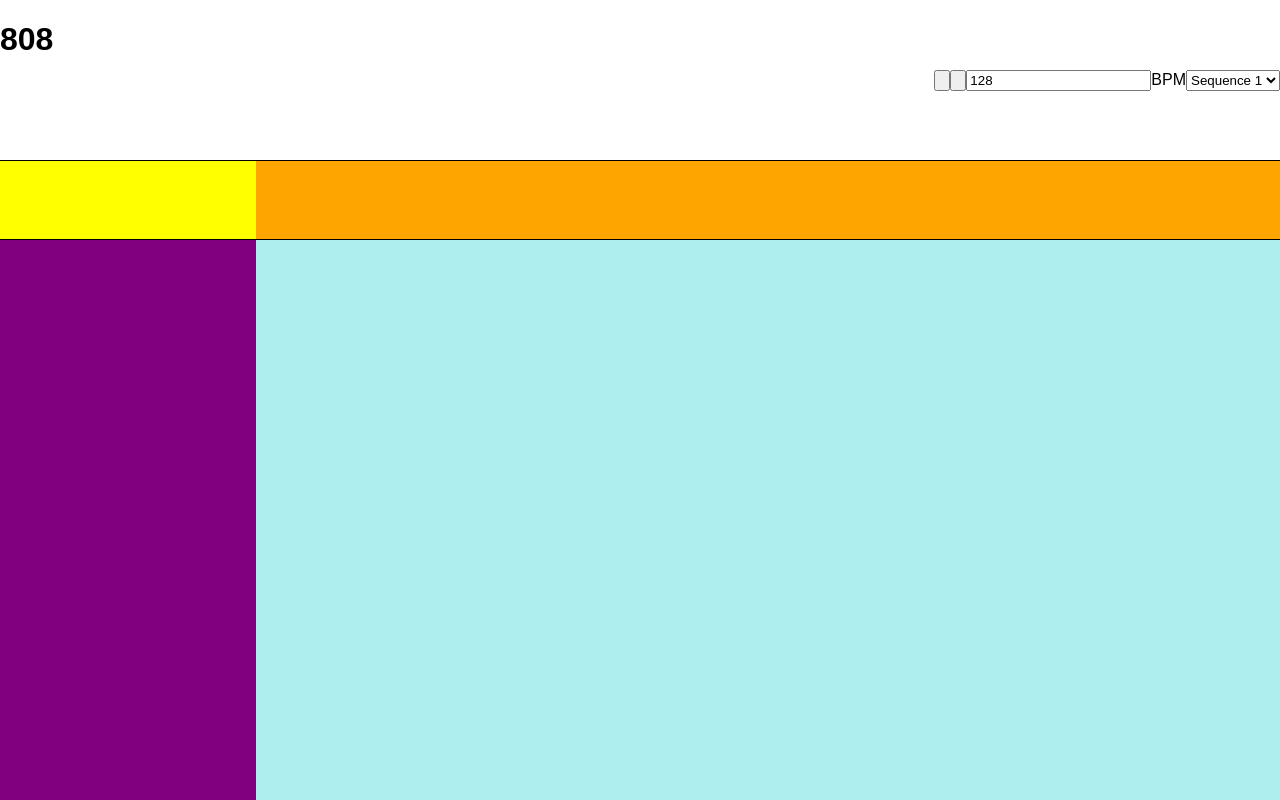
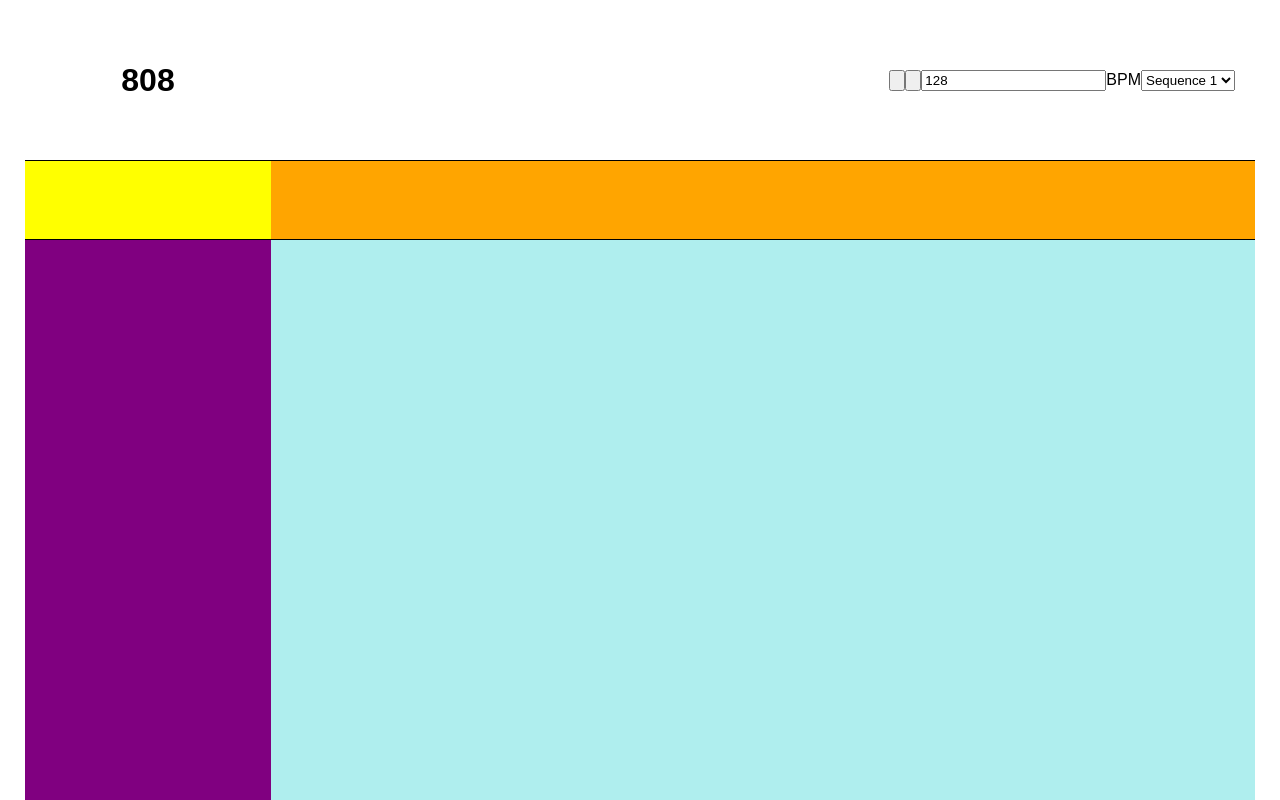
Before and after one commit to theerickramer/drum-machine, a React (Create React App) app: page / in a window 1280 px wide. Built offline with nearby package versions, Linux system fonts and the light colour scheme.

Commit message:
App & Header padding

```diff
--- a/src/App.css
+++ b/src/App.css
@@ -6,6 +6,7 @@ body,
 
 .drum-machine {
   display: grid;
+  padding: 0 25px;
   grid-template: 'name controls' 2fr 'space step-headers' 1fr 'instruments steps' 7fr / 1fr 4fr; }
   .drum-machine .instruments {
     grid-area: instruments;
--- a/src/App.scss
+++ b/src/App.scss
@@ -7,12 +7,12 @@ body,
 
 .drum-machine {
   display: grid;
+  padding: 0 25px;
   grid-template:
     'name controls' 2fr
     'space step-headers' 1fr
     'instruments steps' 7fr
     / 1fr 4fr;
-
   .instruments {
     grid-area: instruments;
     background: purple;
--- a/src/Header.css
+++ b/src/Header.css
@@ -1,11 +1,15 @@
 .name {
-  grid-area: name; }
+  grid-area: name;
+  display: flex;
+  align-items: center;
+  justify-content: center; }
 
 .controls {
   grid-area: controls;
   display: flex;
   justify-content: flex-end;
-  align-self: center; }
+  align-self: center;
+  padding: 20px; }
   .controls > * {
     display: inline-block; }
 
--- a/src/Header.scss
+++ b/src/Header.scss
@@ -1,5 +1,8 @@
 .name {
   grid-area: name;
+  display: flex;
+  align-items: center;
+  justify-content: center;
 }
 
 .controls {
@@ -7,6 +10,7 @@
   display: flex;
   justify-content: flex-end;
   align-self: center;
+  padding: 20px;
 
   & > * {
     display: inline-block;
```
